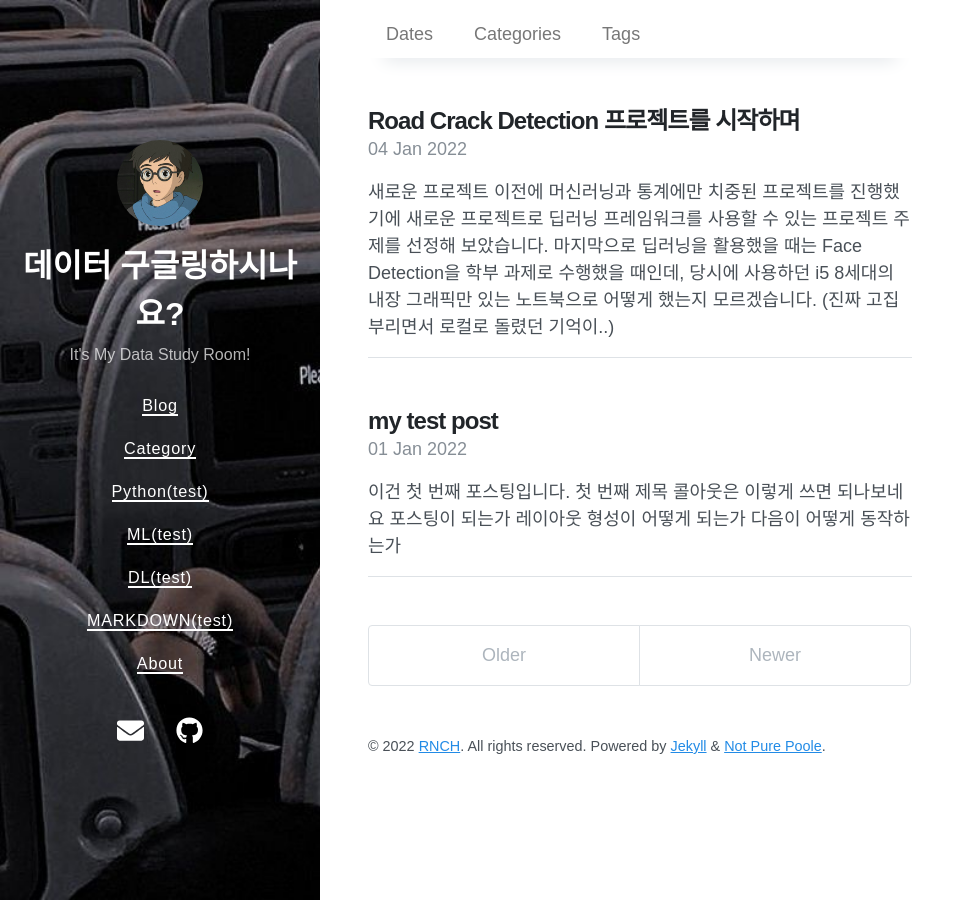
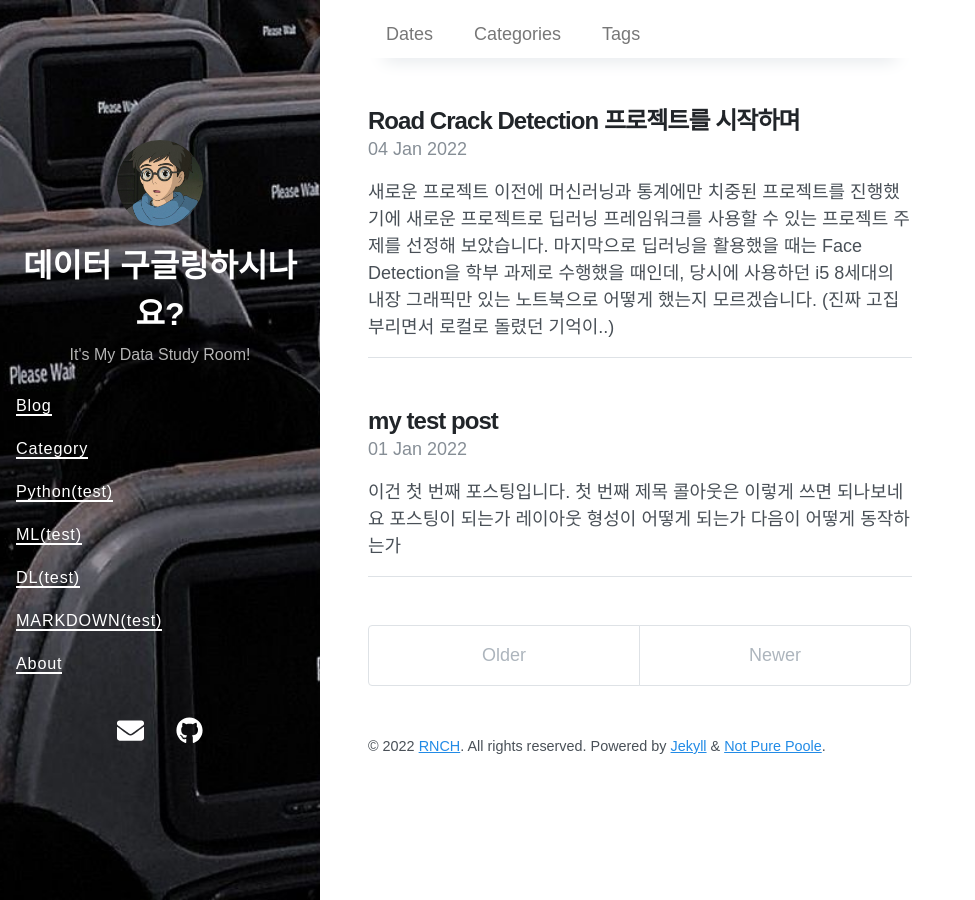
Before and after one commit to chaaaning/chaaaning.github.io, a Jekyll site: the page built from index.html, in a window 1280 px wide. Shown: the whole page, without its empty margins (0-975 px from the left). Built offline with Jekyll 4.4.1, drawn with Linux system fonts in a browser that asks for light colours; nearby versions of some CDN libraries; the list of posts is cut into pages by our own code.

Commit message:
how can I change aligne left

```diff
--- a/_sass/_layout.scss
+++ b/_sass/_layout.scss
@@ -24,7 +24,7 @@
 .sidebar-left {
   display: flex;
   padding: var(--spacer);
-  background: left / cover;
+  background: center / cover;
   height: 100vh;
 }
 
--- a/_sass/_sidebar.scss
+++ b/_sass/_sidebar.scss
@@ -46,6 +46,7 @@
   margin-top: var(--spacer-2);
   padding: 0;
   list-style: none;
+  text-align: left;
 }
 
 .navigation-item {
```
